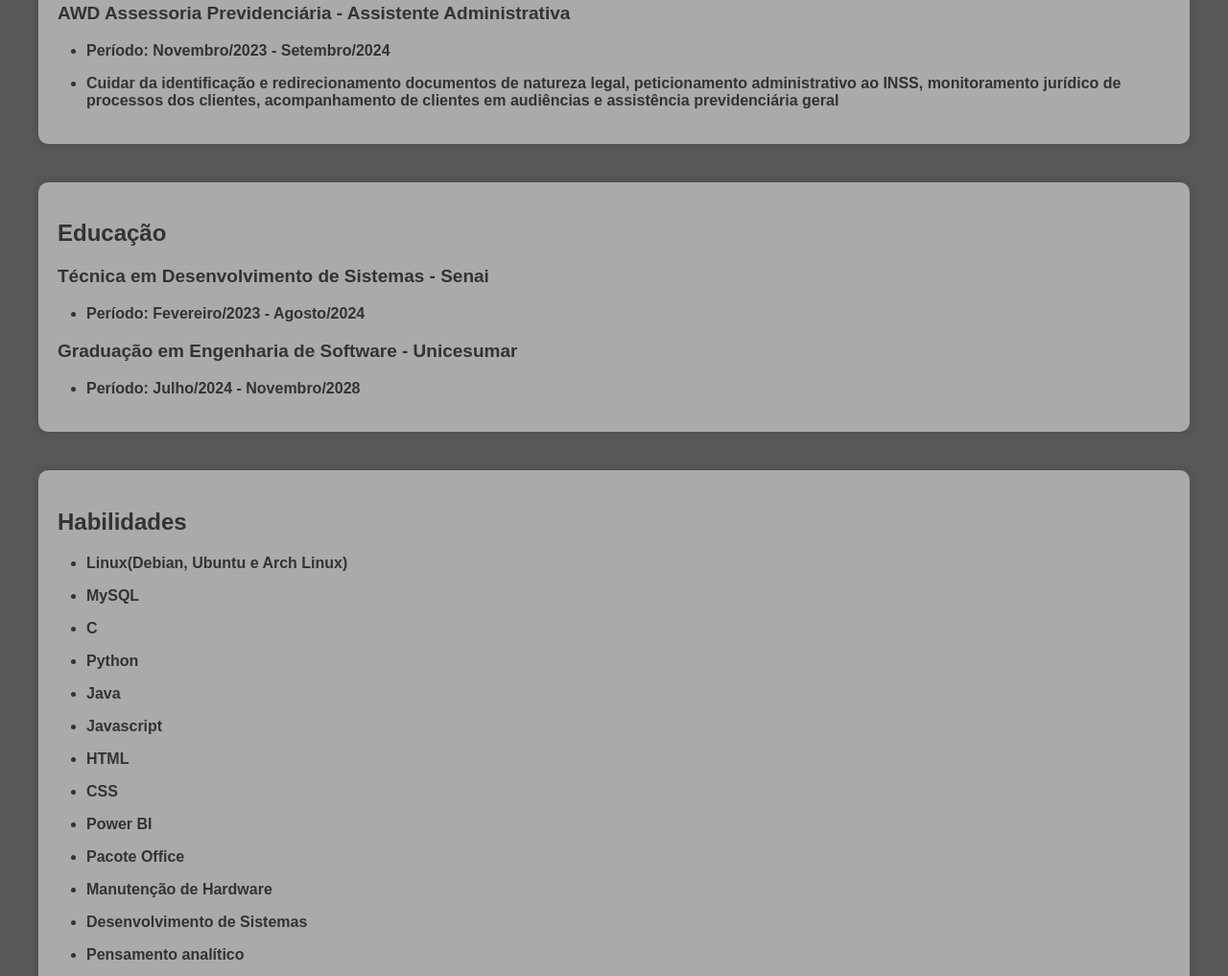
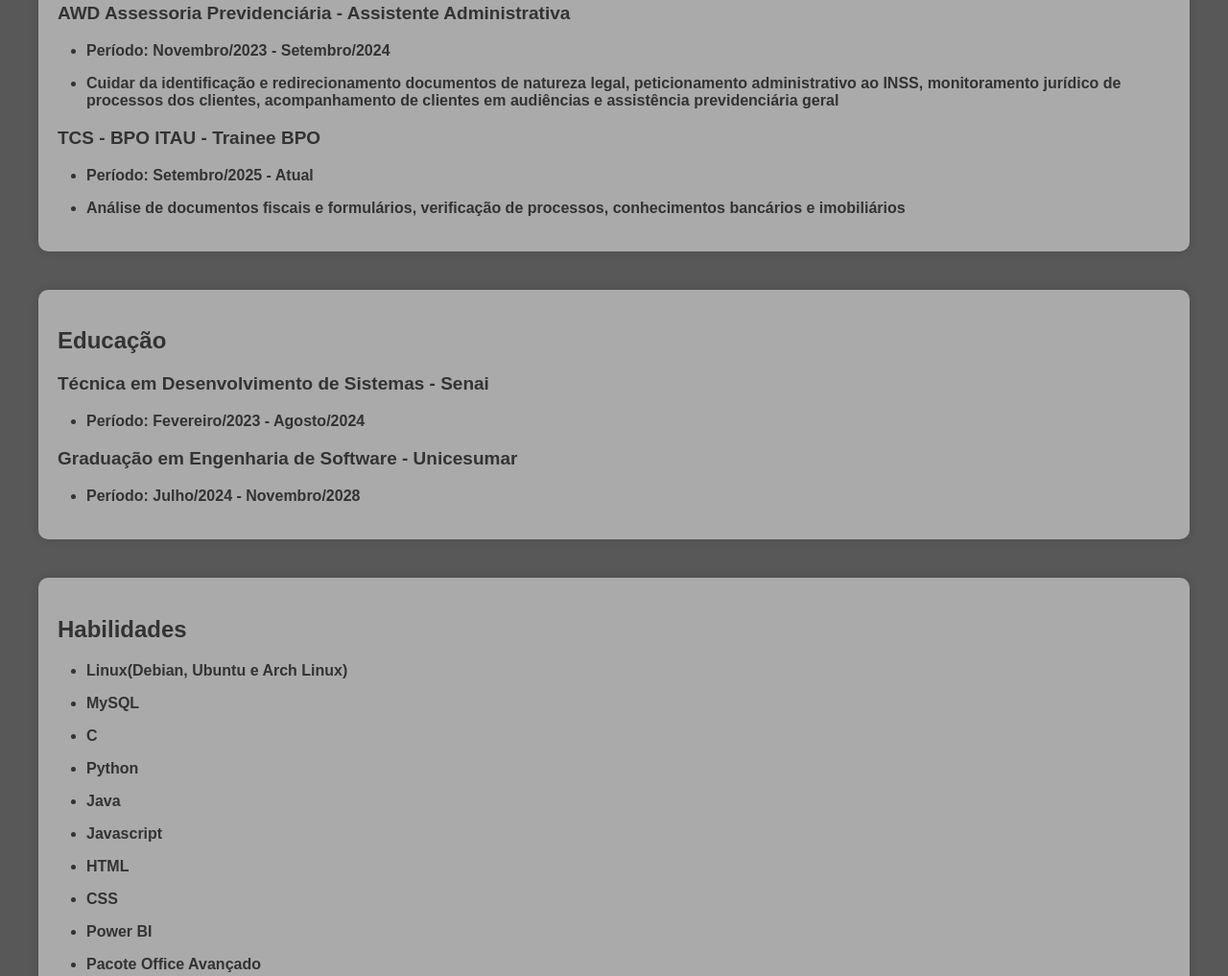
Before and after one commit to LunaVulperya/curriculo_web, a plain HTML site: page index.html in a window 1280 px wide. Shown: the part 851-1868 px from the top of the page at 96% size. Drawn offline with Linux system fonts and the light colour scheme; a script that the page names is missing.

Commit message:
Update index.html

```diff
--- a/index.html
+++ b/index.html
@@ -36,6 +36,9 @@
         <p class="titles">AWD Assessoria Previdenciária - Assistente Administrativa</p>
         <p class="lista">Período: Novembro/2023 - Setembro/2024</p>
         <p class="lista">Cuidar da identificação e redirecionamento documentos de natureza legal, peticionamento administrativo ao INSS, monitoramento jurídico de processos dos clientes, acompanhamento de clientes em audiências e assistência previdenciária geral</p>
+        <p class="titles">TCS - BPO ITAU - Trainee BPO</p>
+        <p class="lista">Período: Setembro/2025 - Atual</p>
+        <p class="lista">Análise de documentos fiscais e formulários, verificação de processos, conhecimentos bancários e imobiliários</p>
     </section>
     <section>
         <h2>Educação</h2>
@@ -55,7 +58,7 @@
         <p class="lista">HTML</p>
         <p class="lista">CSS</p>
         <p class="lista">Power BI</p>
-        <p class="lista">Pacote Office</p>
+        <p class="lista">Pacote Office Avançado</p>
         <p class="lista">Manutenção de Hardware</p>
         <p class="lista">Desenvolvimento de Sistemas</p>
         <p class="lista">Pensamento analítico</p>
```
